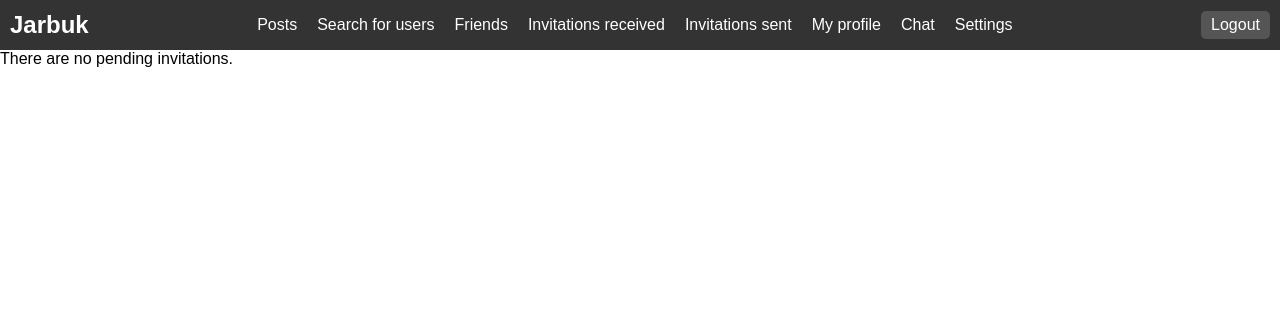
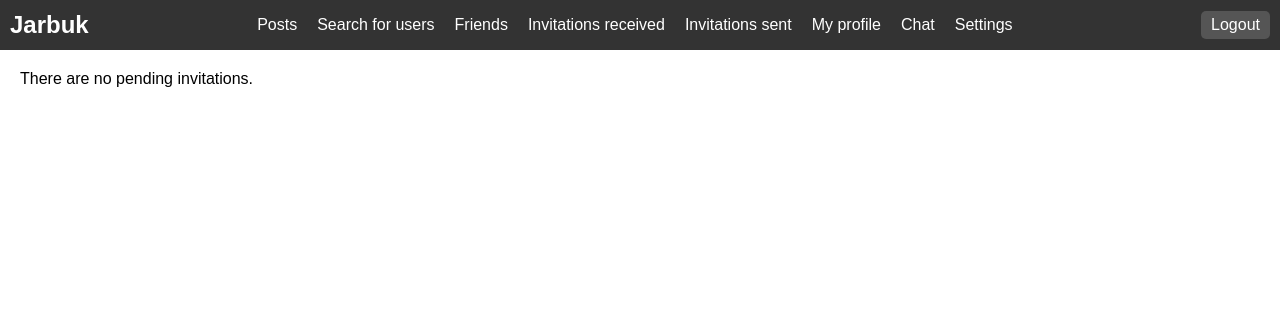
Before and after one commit to mai-kel/Jarbuk, a Django app: page /friends/invitations-received/ in a window 1280 px wide. Shown: the top 310 px of the page. Run offline with Django 5.2, Linux system fonts and the light colour scheme; the visitor is signed in with stand-in values (Sample User, id 1); data that the repository does not hold is empty; some libraries are stand-ins or nearby versions.

Commit message:
Changed css in friends list and invitations list

```diff
--- a/social_media_site/static/css/base.css
+++ b/social_media_site/static/css/base.css
@@ -483,6 +483,11 @@ h1 {
 
 
 /* INVITATIONS SENT */
+.invitations_list{
+    padding-top: 20px;
+    padding-left: 20px;
+}
+
 .recipient_container {
   display: flex;
   align-items: center;
@@ -531,6 +536,11 @@ h1 {
 
 
 /* FRIENDS LIST */
+.friends_list {
+  padding-top: 20px;
+  padding-left: 20px;
+}
+
 .friend_container {
     display: flex;
     align-items: center;
```
Lines whose indentation alone changed are shown as unchanged.
